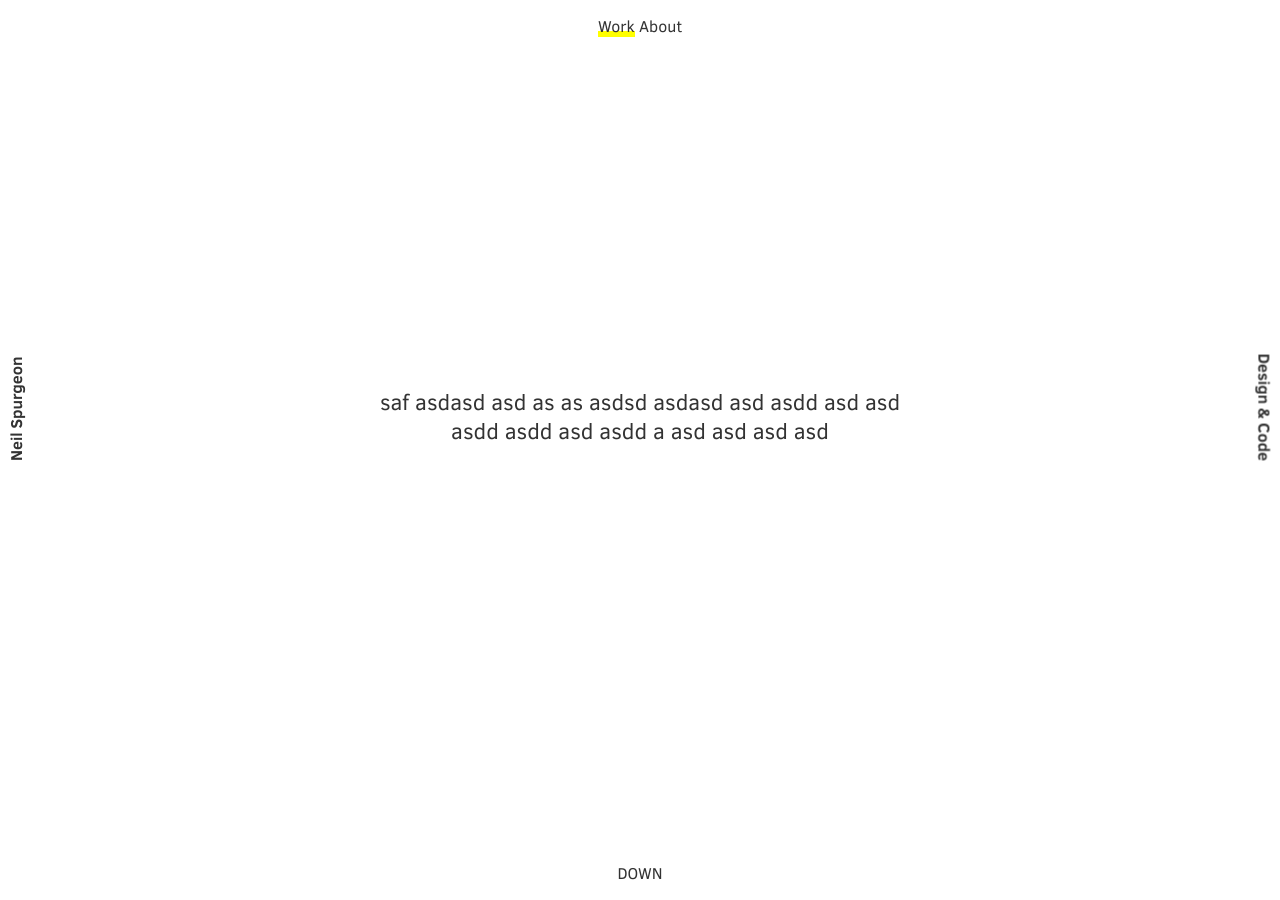
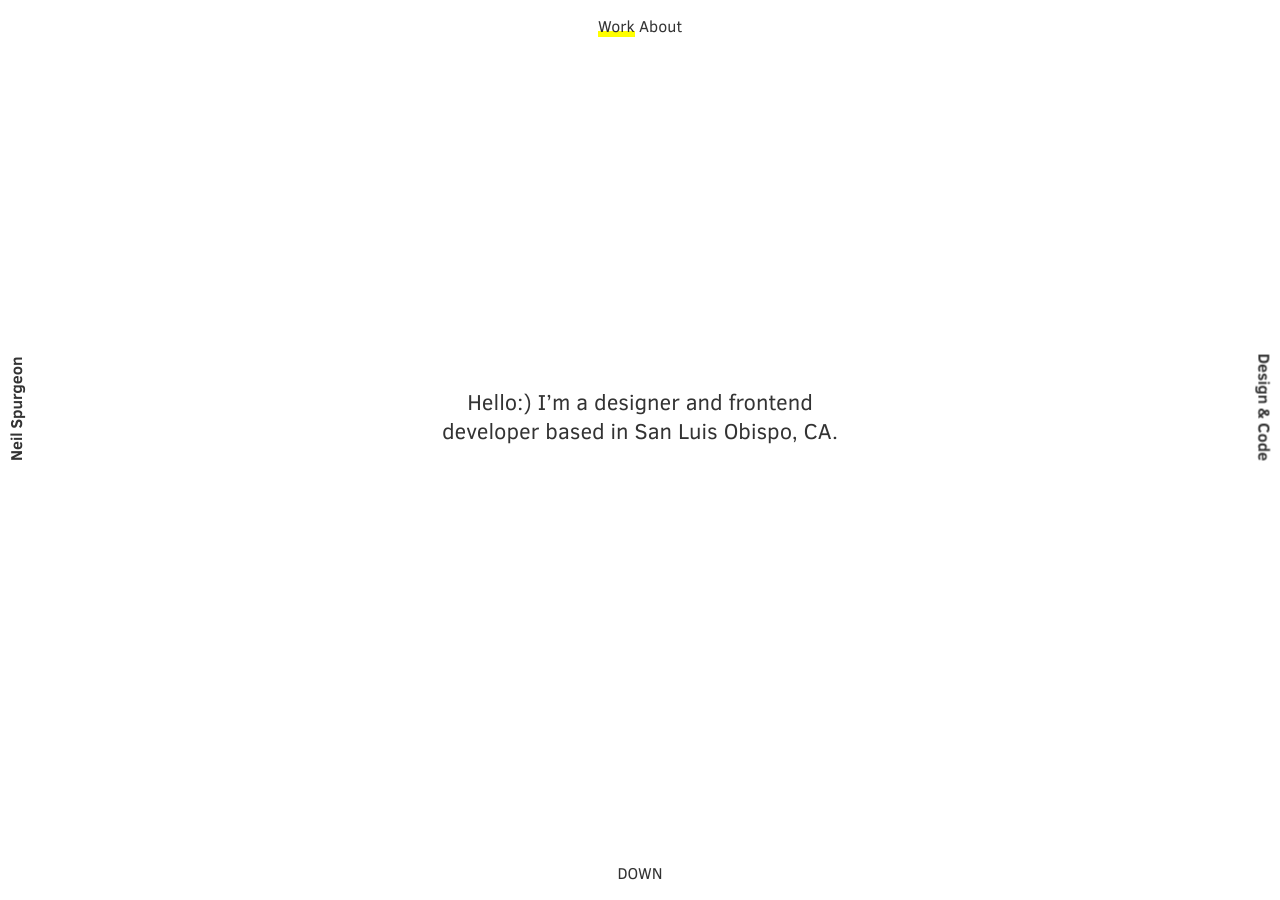
Before and after one commit to neilspurgeon/neilspurgeon.github.io, a Jekyll site: the page built from index.html, in a window 1280 px wide and 900 px high. Built offline with Jekyll 4.4.1, drawn with Linux system fonts in a browser that asks for light colours; nearby versions of some CDN libraries.

Commit message:
added intro text

```diff
--- a/index.html
+++ b/index.html
@@ -1,8 +1,10 @@
 ---
 layout: default
 ---
-<section class="site-intro">
-  <p class="site-intro__text">saf asdasd asd as as asdsd  asdasd  asd asdd  asd asd  asdd asdd  asd asdd a asd asd  asd asd</p>
+<section class="site-intro" data-scroll-speed="-5">
+  <p class="site-intro__text">
+    Hello:) I’m a designer and frontend<br/> developer based in San Luis Obispo, CA.
+  </p>
   <div class="site-intro__more">
       DOWN
   </div>
```
